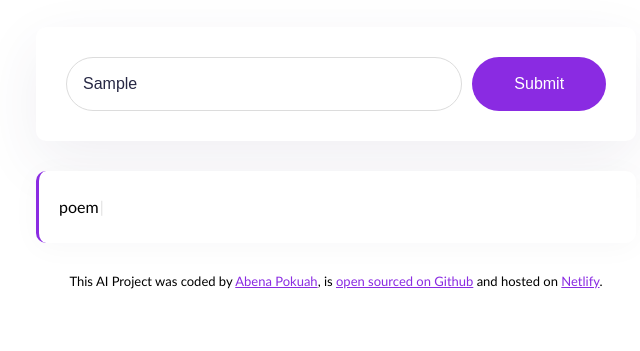
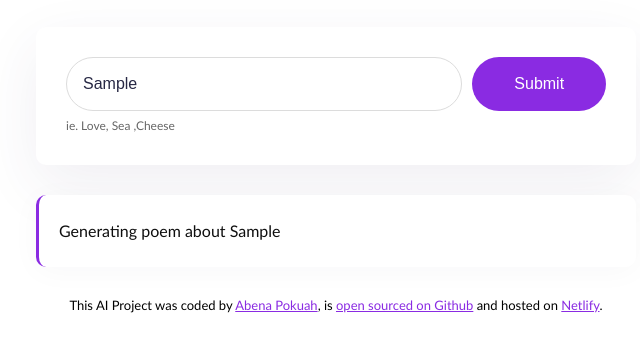
Before and after one commit to Pokuah-Menson1/poem-generator, a plain HTML site: page index.html in a window 1280 px wide. Both pictures are taken after typing "Sample" into the empty fields and a click on the input 843 px from the left and 228 px from the top of the page. Shown: the part 145-496 px from the top of the page, without its empty margins (304-944 px from the left). Drawn offline with nearby package versions, Linux system fonts and the light colour scheme; no server answers.

Commit message:
Improved the user experience

```diff
--- a/index.html
+++ b/index.html
@@ -5,6 +5,7 @@
     <meta name="viewport" content="width=device-width, initial-scale=1.0" />
     <link rel="stylesheet" href="src/style.css" />
     <script src="https://unpkg.com/typewriter-effect@latest/dist/core.js"></script>
+    <script src="https://cdn.jsdelivr.net/npm/axios@1.6.7/dist/axios.min.js"></script>
     <title>Document</title>
   </head>
   <body>
@@ -14,6 +15,7 @@
       </header>
 
       <main>
+        <div class="form-wrapper">
           <form id="poem-generator">
             <input
               type="text"
@@ -22,10 +24,13 @@
               required
               autocomplete="off"
               class="instruction"
+              id="user-instructions"
             />
             <input type="submit" class="button" />
           </form>
-        <div class="poem" id="poem"></div>
+          <div class="hint">ie. Love, Sea ,Cheese</div>
+        </div>
+        <div class="poem hidden" id="poem"></div>
       </main>
 
       <footer>
--- a/src/index.js
+++ b/src/index.js
@@ -1,10 +1,26 @@
+function displayPoem(response) {
+  new Typewriter("#poem", {
+    strings: response.data.answer,
+    autoStart: true,
+    delay: 1,
+    cursor: "",
+  });
+}
+
 function generatePoem(event) {
   event.preventDefault();
 
-  new Typewriter("#poem", {
-    strings: "poem",
-    autoStart: true,
-  });
+  let instructionsInput = document.querySelector("#user-instructions");
+  let apiKey = "d6e042aed32o0300tf693e68535fe8bb";
+  let context =
+    "You are a horror poem expert. You are to generate a five line poem in basic HTML,each line should be separated with a <br> . Make sure to follow the user instructions. Sign the poem with 'She Codes AI' inside a strong element and place it at the end of the poem. Make all poems italics";
+  let prompt = `User Instructions: Generate a poem about ${instructionsInput.value}`;
+  let apiUrl = `https://api.shecodes.io/ai/v1/generate?prompt=${prompt}&context=${context}&key=${apiKey}`;
+
+  let poemElement = document.querySelector("#poem");
+  poemElement.classList.remove("hidden");
+  poemElement.innerHTML = `<div class="blink"> Generating poem about ${instructionsInput.value}</div>`;
+  axios.get(apiUrl).then(displayPoem);
 }
 
 let poemFormElement = document.querySelector("#poem-generator");
--- a/src/style.css
+++ b/src/style.css
@@ -24,13 +24,26 @@ header {
   margin-bottom: 30px;
 }
 
-form {
+.form-wrapper {
   padding: 30px;
   background-color: white;
   border-radius: 10px;
-  display: flex;
   box-shadow: 0px 20px 60px rgba(65, 50, 100, 0.08);
   margin-bottom: 30px;
+}
+
+.hidden {
+  display: none;
+}
+
+form {
+  display: flex;
+}
+.hint {
+  line-height: 1.5;
+  font-size: 12px;
+  margin-top: 6px;
+  opacity: 0.6;
 }
 
 .instruction {
@@ -74,3 +87,19 @@ footer {
 a {
   color: blueviolet;
 }
+
+.blink {
+  animation: blinker 1s infinite;
+}
+
+@keyframes blinker {
+  from {
+    opacity: 1;
+  }
+  50% {
+    opacity: 0.5;
+  }
+  to {
+    opacity: 1;
+  }
+}
```
Lines whose indentation alone changed are shown as unchanged.
